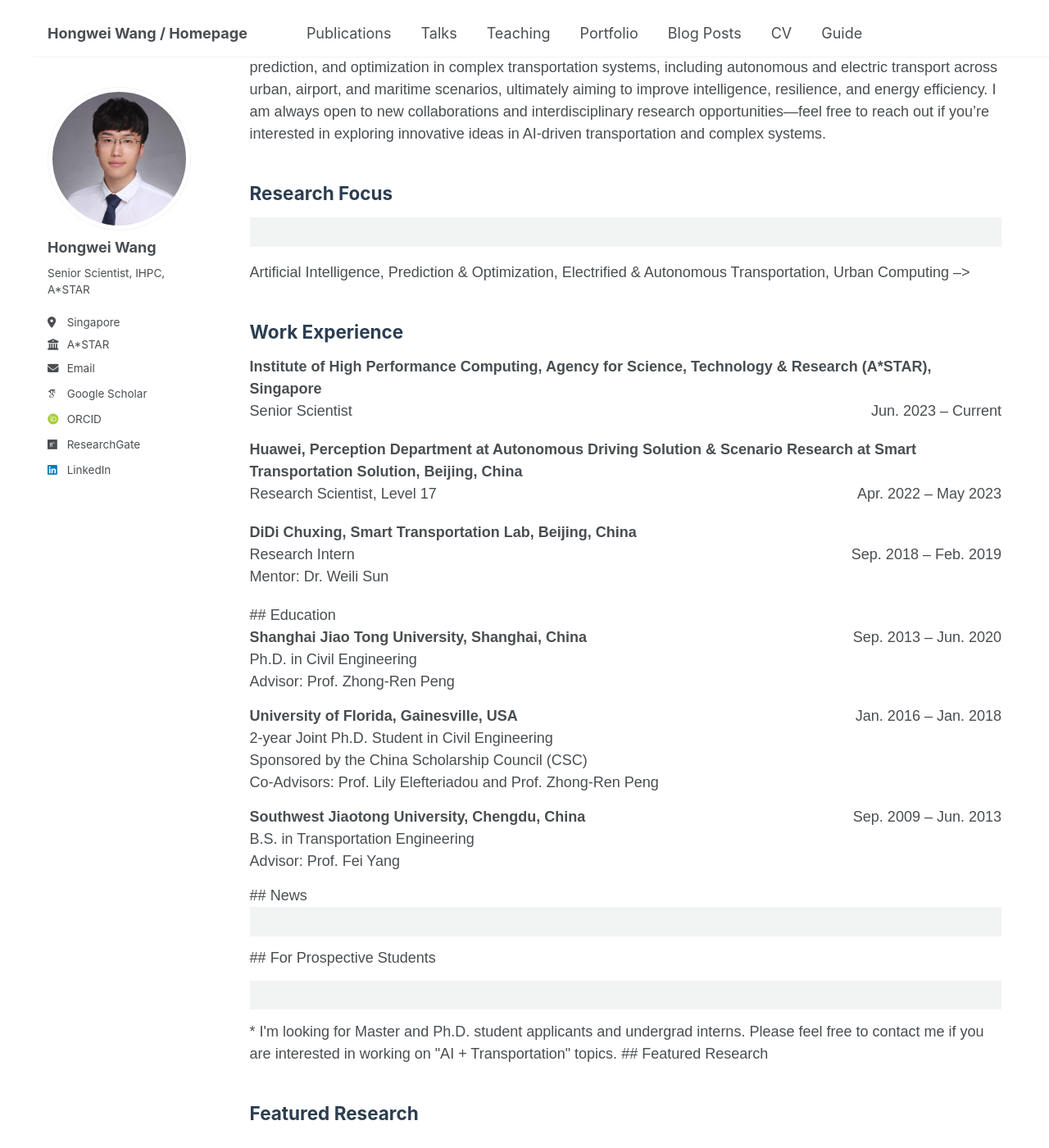
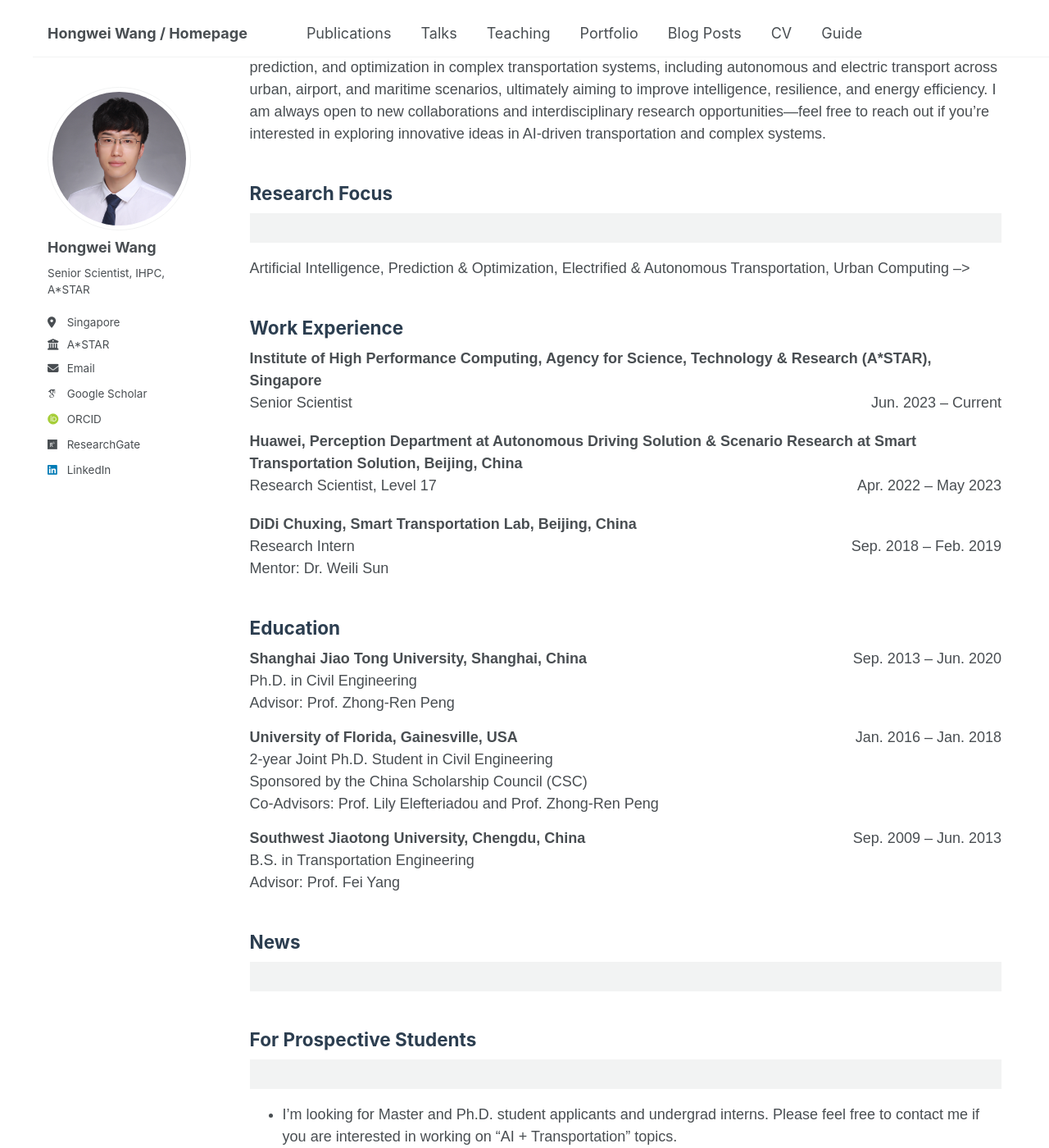
Before and after one commit to hongweiwang-lab/hongweiwang-lab.github.io, a Jekyll site: the page built from _pages/about.md, in a window 1280 px wide and 1400 px high, scrolled down 649 px. Shown: the whole window at 82% size. Built offline with Jekyll 4.4.1, drawn with Linux system fonts in a browser that asks for light colours; some web fonts are replaced; part of the change alters nothing that is shown.

Commit message:
Update about.md

```diff
--- a/_pages/about.md
+++ b/_pages/about.md
@@ -31,18 +31,16 @@ My research spans several areas: AI-Driven Prediction & Optimization for Complex
 Artificial Intelligence, Prediction & Optimization, Electrified & Autonomous Transportation, Urban Computing -->
 
 ## Work Experience
+
 <html>
 <head>
     <meta charset="UTF-8">
-    <title>Work Experience</title>
     <style>
         body { font-family: Arial, sans-serif; margin: 40px; }
-        h2 { color: #2c3e50; }
         .work-item { margin-bottom: 20px; }
     </style>
 </head>
 <body>
-<!--     <h2>Work Experience</h2> -->
     <div class="work-item">
         <strong>Institute of High Performance Computing, Agency for Science, Technology & Research (A*STAR), Singapore</strong><br>
         Senior Scientist <span style="float: right;">Jun. 2023 – Current</span>
@@ -57,20 +55,19 @@ Artificial Intelligence, Prediction & Optimization, Electrified & Autonomous Tra
         Mentor: Dr. Weili Sun
     </div>
 </body>
+</html>
 
 ## Education
+
 <html>
 <head>
     <meta charset="UTF-8">
-    <title>Education</title>
     <style>
         body { font-family: Arial, sans-serif; margin: 40px; }
-        h2 { color: #2c3e50; padding-bottom: 5px; }
         .education-item { margin-bottom: 15px; }
     </style>
 </head>
 <body>
-<!--     <h2>Education Background</h2> -->
     <div class="education-item">
         <strong>Shanghai Jiao Tong University, Shanghai, China</strong> <span style="float: right;">Sep. 2013 – Jun. 2020</span><br>
         Ph.D. in Civil Engineering<br>
@@ -88,7 +85,7 @@ Artificial Intelligence, Prediction & Optimization, Electrified & Autonomous Tra
         Advisor: Prof. Fei Yang
     </div>
 </body>
-
+</html>
 
 ## News
 <table style="width:100%">
```
